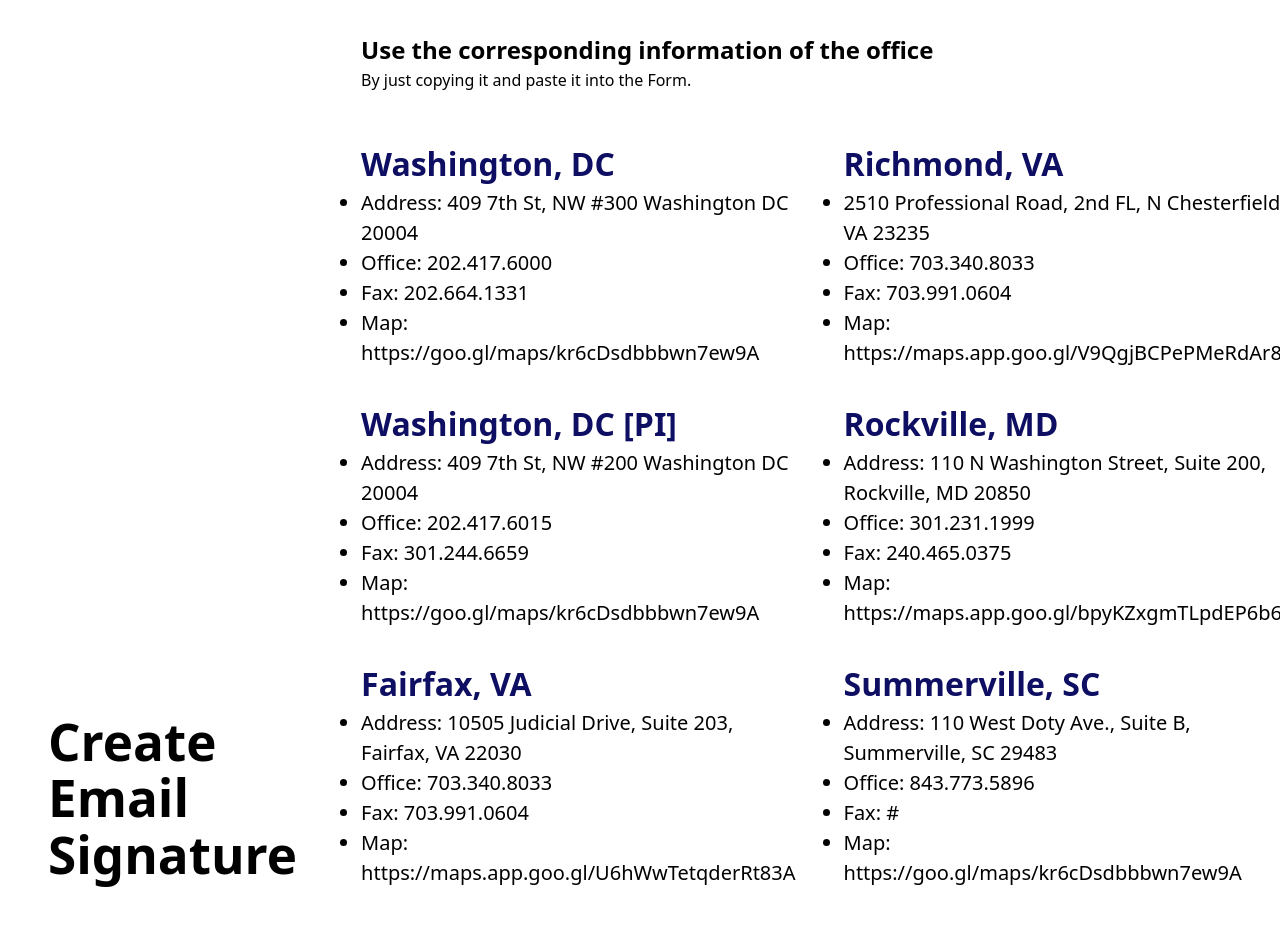
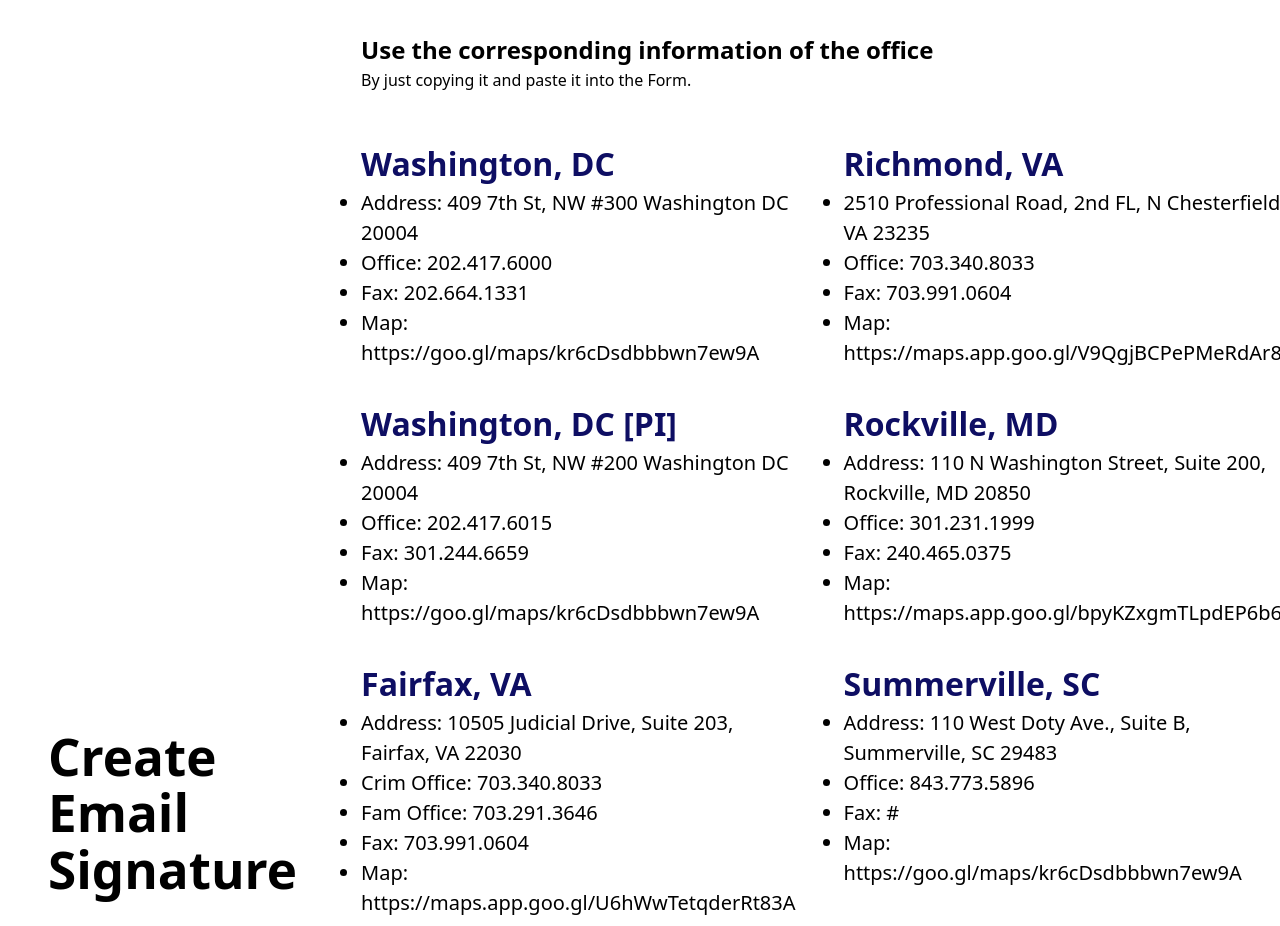
Before and after one commit to MfreitasPB/signature-app, a React (Vite) app: page / in a window 1280 px wide. Shown: the top 926 px of the page. Built offline with nearby package versions, Linux system fonts and the light colour scheme.

Commit message:
Updated Fairfax office information

```diff
--- a/src/SignatureInfo.jsx
+++ b/src/SignatureInfo.jsx
@@ -47,7 +47,8 @@ const SignatureInfo = () =>{
                     <h2>Fairfax, VA</h2>
                     <ul>
                         <li>Address: 10505 Judicial Drive, Suite 203, Fairfax, VA 22030</li>
-                        <li>Office: 703.340.8033</li>
+                        <li>Crim Office: 703.340.8033</li>
+                        <li>Fam Office: 703.291.3646</li>
                         <li>Fax: 703.991.0604</li>
                         <li>Map: https://maps.app.goo.gl/U6hWwTetqderRt83A</li>
                     </ul>
```
